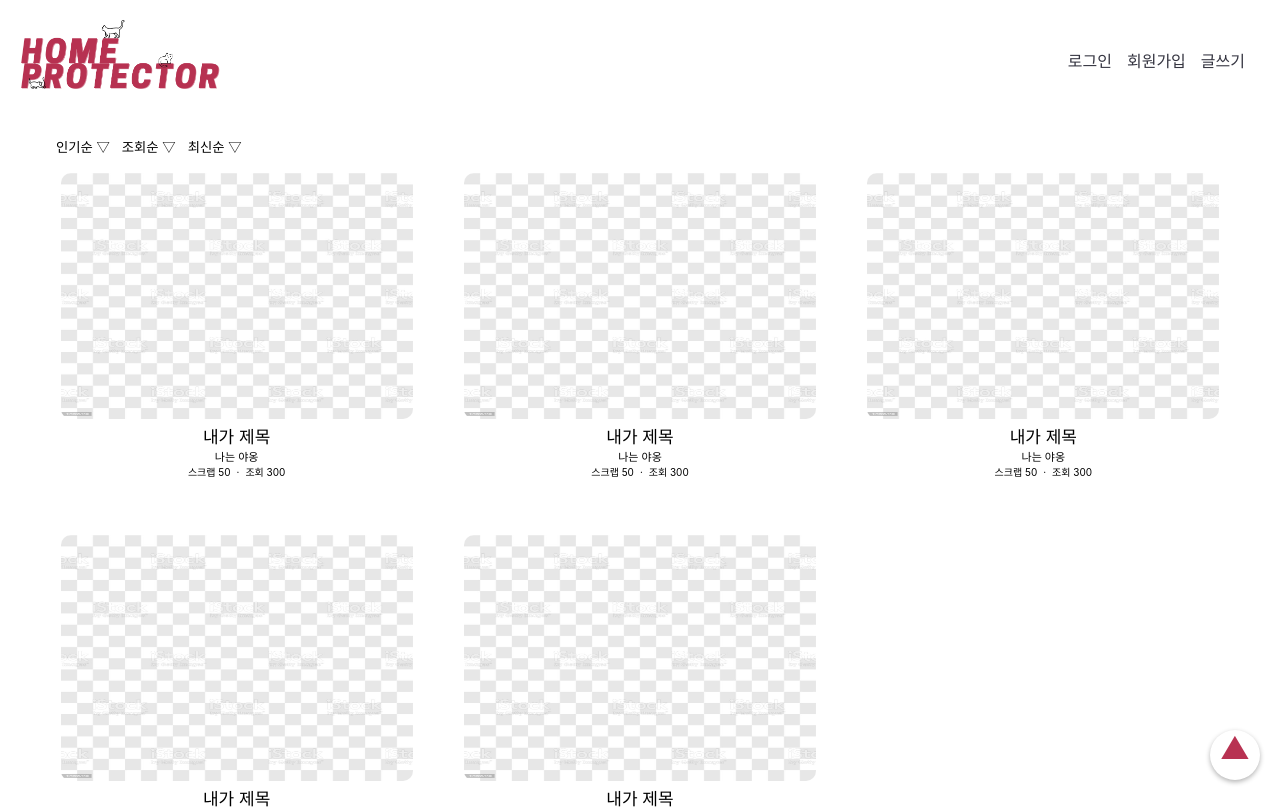
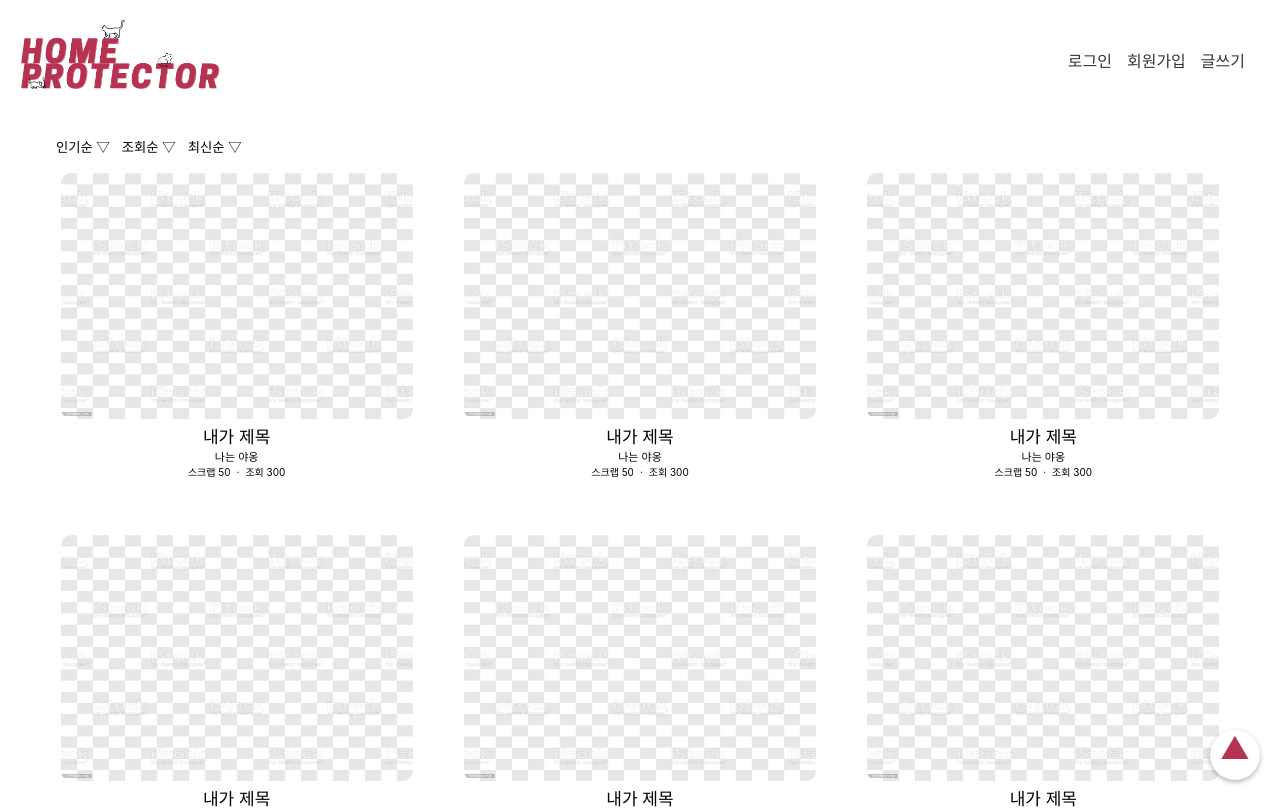
Before and after one commit to Home-Protector/home_protector_front, a React (Create React App) app in the folder home-protector/: page / in a window 1280 px wide. Shown: the top 809 px of the page. Built offline with nearby package versions, Linux system fonts and the light colour scheme.

Commit message:
Refactor: main component 분리

```diff
--- a/home-protector/src/common/components/scrollToTop/ScrollToTop.jsx
+++ b/home-protector/src/common/components/scrollToTop/ScrollToTop.jsx
@@ -0,0 +1,11 @@
+import * as S from "./style";
+
+const ScrollToTop = () => {
+	return (
+		<aside>
+			<S.ScrollToTop>▲</S.ScrollToTop>
+		</aside>
+	);
+};
+
+export default ScrollToTop;
--- a/home-protector/src/common/components/scrollToTop/style.js
+++ b/home-protector/src/common/components/scrollToTop/style.js
@@ -0,0 +1,16 @@
+import { styled } from "styled-components";
+import { colors } from "../../constants/colors";
+
+export const ScrollToTop = styled.div`
+	position: fixed;
+	right: 20px;
+	bottom: 20px;
+	background-color: ${colors.background};
+	color: ${colors.primary};
+	border-radius: 50%;
+	box-shadow: 0 2px 5px rgba(0, 0, 0, 0.3);
+	width: 50px;
+	height: 50px;
+	font-size: 30px;
+	text-align: center;
+`;
--- /dev/null
+++ b/home-protector/src/common/constants/styles.js
@@ -0,0 +1,9 @@
+import styled from "styled-components";
+// import { colors } from "./colors";
+
+const Container = styled.div`
+	max-width: 1280px;
+	margin: 0 auto;
+`;
+
+export { Container };
--- /dev/null
+++ b/home-protector/src/features/main/posts/Posts.jsx
@@ -0,0 +1,26 @@
+import * as S from "./style";
+import tempimg from "../../../img/tempimg.jpeg";
+
+// 임시
+
+const Posts = () => {
+	return (
+		<div>
+			<S.MainUl>
+				{}
+				{Array.from({ length: 30 }, (_, index) => (
+					<S.MainLi key={index}>
+						<S.MainLink>
+							<S.MainLiImg src={tempimg} alt="tempimg" />
+							<S.MainTextSpan fontSize="17">내가 제목</S.MainTextSpan>
+							<S.MainTextSpan fontSize="11">나는 야옹</S.MainTextSpan>
+							<S.MainTextSpan fontSize="10">스크랩 50 ㆍ 조회 300</S.MainTextSpan>
+						</S.MainLink>
+					</S.MainLi>
+				))}
+			</S.MainUl>
+		</div>
+	);
+};
+
+export default Posts;
--- /dev/null
+++ b/home-protector/src/features/main/posts/style.js
@@ -0,0 +1,59 @@
+import { styled } from "styled-components";
+// import { colors } from "../common/constants/colors";
+import { Link } from "react-router-dom";
+
+const MainUl = styled.ul`
+	list-style-type: none;
+	max-width: 1200px;
+	padding: 0;
+	margin: 0 auto;
+	display: grid;
+	grid-template-columns: repeat(3, 1fr);
+	gap: 10px;
+	place-items: center;
+	justify-items: center;
+	box-sizing: border-box;
+
+	@media (max-width: 1150px) {
+		grid-template-columns: repeat(1, 1fr);
+	}
+`;
+
+const MainLi = styled.li`
+	text-align: center;
+	width: 22rem;
+	height: 22rem;
+
+	@media (max-width: 1150px) {
+		width: 35rem;
+		height: 35rem;
+	}
+
+	@media (max-width: 800px) {
+		width: 30rem;
+		height: 30rem;
+	}
+
+	@media (max-width: 500px) {
+		width: 20rem;
+		height: 20rem;
+	}
+`;
+
+const MainLink = styled(Link)`
+	color: black;
+	text-decoration: none;
+`;
+
+const MainLiImg = styled.img`
+	width: 100%;
+	height: 70%;
+	border-radius: 10px;
+`;
+
+const MainTextSpan = styled.span`
+	display: block;
+	font-size: ${(props) => props.fontSize}px;
+`;
+
+export { MainUl, MainLi, MainLiImg, MainLink, MainTextSpan };
--- /dev/null
+++ b/home-protector/src/features/main/sortingOption/SortingOption.jsx
@@ -0,0 +1,18 @@
+import * as S from "./style";
+const SortingOption = () => {
+	return (
+		<S.SortUi>
+			<S.Sortli>
+				<S.SortButton>인기순 ▽</S.SortButton>
+			</S.Sortli>
+			<S.Sortli>
+				<S.SortButton>조회순 ▽</S.SortButton>
+			</S.Sortli>
+			<S.Sortli>
+				<S.SortButton>최신순 ▽</S.SortButton>
+			</S.Sortli>
+		</S.SortUi>
+	);
+};
+
+export default SortingOption;
--- /dev/null
+++ b/home-protector/src/features/main/sortingOption/style.js
@@ -0,0 +1,20 @@
+import styled from "styled-components";
+
+const SortUi = styled.ul`
+	display: flex;
+	margin-left: 10px;
+	list-style-type: nome;
+`;
+
+const Sortli = styled.li`
+	border: none;
+	list-style-type: none;
+`;
+
+const SortButton = styled.button`
+	background: none;
+	border: none;
+	cursor: pointer;
+`;
+
+export { SortUi, Sortli, SortButton };
--- a/home-protector/src/pages/Main.jsx
+++ b/home-protector/src/pages/Main.jsx
@@ -1,164 +1,20 @@
 import Header from "../common/components/header/Header";
 import Footer from "../common/components/footer/Footer";
-import { Link } from "react-router-dom";
-import tempimg from '../img/tempimg.jpeg'
-
-// 임시
-import { styled } from "styled-components";
-import { colors } from "../common/constants/colors";
+import ScrollToTop from "../common/components/scrollToTop/ScrollToTop";
+import Posts from "../features/main/posts/Posts";
+import SortingOption from "../features/main/sortingOption/SortingOption";
+import * as S from "../common/constants/styles";
 
 const Main = () => {
-
-
 	return (
-		<div>
+		<S.Container>
 			<Header />
-			<article>
-				{/* 정렬 */}
-				<div>
-					<SortUi>
-						<Sortli><SortButton>인기순 ▽</SortButton></Sortli>
-						<Sortli><SortButton>조회순 ▽</SortButton></Sortli>
-						<Sortli><SortButton>최신순 ▽</SortButton></Sortli>
-					</SortUi>
-				</div>
-				<div>
-					<MainUl>
-						<MainLi>
-							<MainLink>
-								<MainLiImg src={tempimg} alt="tempimg"/>
-								<MainTextSpan fontSize='17'>내가 제목</MainTextSpan>
-								<MainTextSpan fontSize='11'>나는 야옹</MainTextSpan>
-								<MainTextSpan fontSize='10'>스크랩 50 ㆍ 조회 300</MainTextSpan>
-							</MainLink>
-						</MainLi>
-						<MainLi>
-							<MainLink>
-								<MainLiImg src={tempimg} alt="tempimg"/>
-								<MainTextSpan fontSize='17'>내가 제목</MainTextSpan>
-								<MainTextSpan fontSize='11'>나는 야옹</MainTextSpan>
-								<MainTextSpan fontSize='10'>스크랩 50 ㆍ 조회 300</MainTextSpan>
-							</MainLink>
-						</MainLi>
-						<MainLi>
-							<MainLink>
-								<MainLiImg src={tempimg} alt="tempimg"/>
-								<MainTextSpan fontSize='17'>내가 제목</MainTextSpan>
-								<MainTextSpan fontSize='11'>나는 야옹</MainTextSpan>
-								<MainTextSpan fontSize='10'>스크랩 50 ㆍ 조회 300</MainTextSpan>
-							</MainLink>
-						</MainLi>
-						<MainLi>
-							<MainLink>
-								<MainLiImg src={tempimg} alt="tempimg"/>
-								<MainTextSpan fontSize='17'>내가 제목</MainTextSpan>
-								<MainTextSpan fontSize='11'>나는 야옹</MainTextSpan>
-								<MainTextSpan fontSize='10'>스크랩 50 ㆍ 조회 300</MainTextSpan>
-							</MainLink>
-						</MainLi>
-						<MainLi>
-							<MainLink>
-								<MainLiImg src={tempimg} alt="tempimg"/>
-								<MainTextSpan fontSize='17'>내가 제목</MainTextSpan>
-								<MainTextSpan fontSize='11'>나는 야옹</MainTextSpan>
-								<MainTextSpan fontSize='10'>스크랩 50 ㆍ 조회 300</MainTextSpan>
-							</MainLink>
-						</MainLi>
-					</MainUl>
-				</div>
-			</article>
-			<aside>
-				<ScrollToTop>▲</ScrollToTop>
-			</aside>
+			<SortingOption />
+			<Posts />
+			<ScrollToTop />
 			<Footer />
-		</div>
+		</S.Container>
 	);
 };
 
 export default Main;
-
-// css
-const ScrollToTop = styled.div`
-	position: fixed;
-	right: 20px;
-	bottom: 20px;
-	background-color: ${colors.background};
-	color: ${colors.primary};
-	border-radius: 50%;
-	box-shadow: 0 2px 5px rgba(0, 0, 0, 0.3);
-	width: 50px;
-	height: 50px;
-	font-size: 30px;
-	text-align: center;
-`;
-
-const SortUi = styled.ul`
-	display: flex;
-	margin-left: 10px;
-	list-style-type: nome;
-`;
-
-const Sortli = styled.li`
-	border: none;
-	list-style-type: none;
-`;
-
-const SortButton = styled.button`
-	background: none;
-	border: none;
-	cursor: pointer;
-`;
-
-const MainUl = styled.ul`
-	list-style-type: none;
-	max-width: 1200px;
-	padding: 0;
-	margin: 0 auto;
-	display: grid;
-	grid-template-columns: repeat(3, 1fr);
-	gap: 10px;
-	place-items: center;
-	justify-items: center;
-	box-sizing: border-box;
-
-	@media (max-width: 1150px) {
-    grid-template-columns: repeat(1, 1fr);
-  }
-`;
-
-const MainLi = styled.li`
-	text-align: center;
-	width: 22rem;
-	height: 22rem;
-
-	@media (max-width: 1150px) {
-    width: 35rem;
-		height: 35rem;
-  }
-
-	@media (max-width: 800px) {
-		width: 30rem;
-		height: 30rem;
-	}
-
-	@media (max-width: 500px) {
-		width: 20rem;
-		height: 20rem;
-	}
-`;
-
-const MainLink = styled(Link)`
-	color: black;
-	text-decoration: none;
-`;
-
-const MainLiImg = styled.img`
-	width: 100%;
-	height: 70%;
-	border-radius: 10px;
-`;
-
-const MainTextSpan= styled.span`
-	display: block;
-	font-size: ${(props) => props.fontSize}px;
-`;
```
Also changed, not shown: 1 other file (tests, documents, lock files or other folders).
